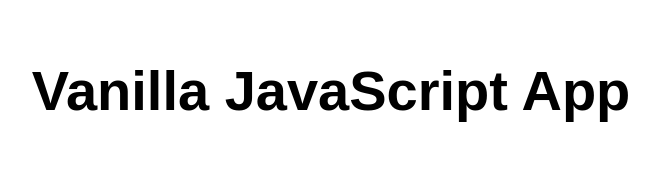
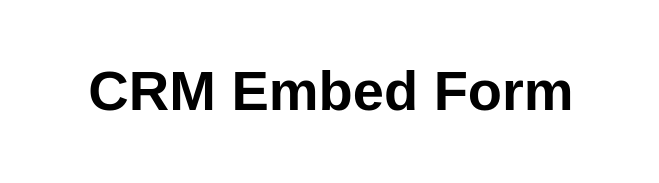
Before and after one commit to mmarin-job/vanilla-static-web-app, a website: page src/index.html in a window 1280 px wide. Shown: the whole page, without its empty margins (309-968 px from the left). Drawn offline with Linux system fonts and the light colour scheme.

Commit message:
Update index.html

```diff
--- a/src/index.html
+++ b/src/index.html
@@ -10,7 +10,7 @@
 
 <body>
   <main>
-    <h1>Vanilla JavaScript App</h1>
+    <h1>CRM Embed Form</h1>
   </main>
 </body>
 
```
